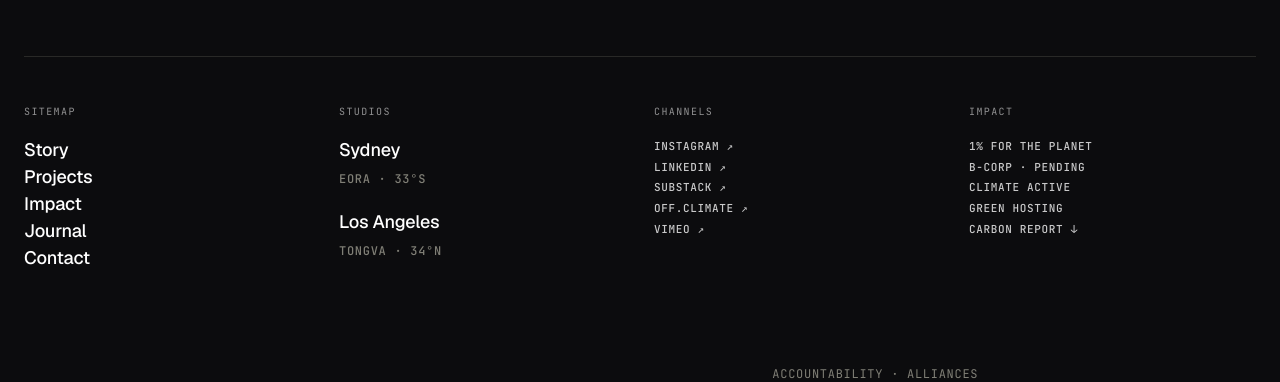
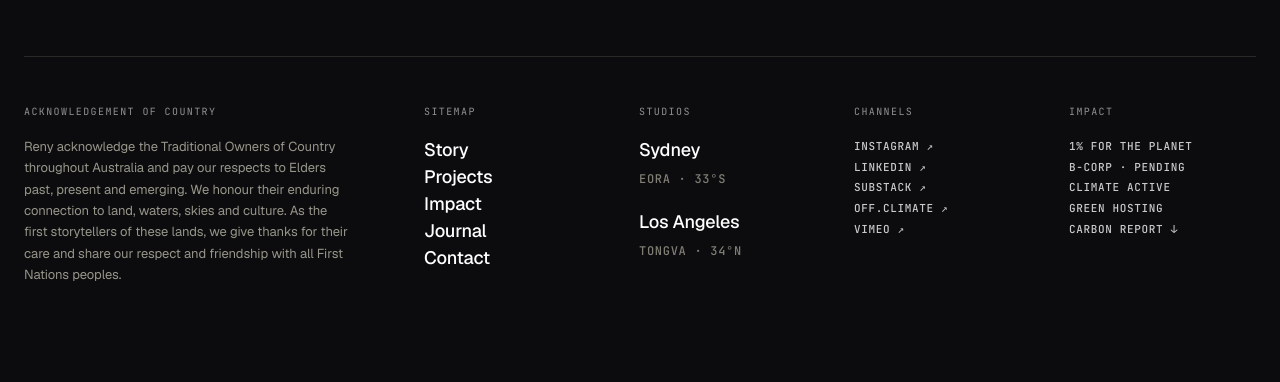
Before and after one commit to rennielab/rennie-lab, a Next.js app: page / in a window 1280 px wide. Shown: the part 6434-6816 px from the top of the page. Built offline with nearby package versions, Linux system fonts and the light colour scheme; no server answers.

Commit message:
Footer: Acknowledgement of Country on the left, menus pushed to the right
Co-Authored-By: Claude Opus 4.7 (1M context) <noreply@anthropic.com>

```diff
--- a/src/app/globals.css
+++ b/src/app/globals.css
@@ -747,11 +747,26 @@ footer.site-foot {
   flex-direction: column;
   gap: 18px;
 }
+.foot-ack-row {
+  display: grid;
+  grid-template-columns: minmax(260px, 1.1fr) 2.6fr;
+  gap: 64px;
+  padding: 56px 0;
+  align-items: start;
+}
+.foot-ack p {
+  font-family: var(--sans);
+  font-size: 13px;
+  line-height: 1.65;
+  letter-spacing: -0.005em;
+  color: rgba(244, 241, 222, 0.6);
+  margin: 0;
+  max-width: 38ch;
+}
 .foot-cols {
   display: grid;
   grid-template-columns: repeat(4, 1fr);
   gap: 32px;
-  padding: 56px 0;
 }
 .foot-col-title {
   font-family: var(--mono);
@@ -1386,6 +1401,7 @@ footer.site-foot {
 }
 @media (max-width: 900px) {
   .foot-grid { grid-template-columns: 1fr; gap: 48px; }
+  .foot-ack-row { grid-template-columns: 1fr; gap: 40px; }
   .foot-cols { grid-template-columns: 1fr 1fr; }
   .right-pill { display: none; }
   .left-menu { width: 220px; }
@@ -1410,7 +1426,8 @@ footer.site-foot {
   .left-menu { width: 260px; }
   .left-menu[data-open="false"] { width: 218px; }
   footer.site-foot { padding: 64px var(--gutter) 28px; }
-  .foot-cols { padding: 48px 0; gap: 28px; }
+  .foot-ack-row { padding: 48px 0; gap: 48px; }
+  .foot-cols { gap: 28px; }
   .svc-row-head { padding: 24px 0; }
   .svc-row-grid { margin-left: 188px; gap: 40px; }
   .stack-head { gap: 36px; }
--- a/src/components/chrome/SiteFooter.tsx
+++ b/src/components/chrome/SiteFooter.tsx
@@ -47,7 +47,19 @@ export function SiteFooter() {
         </div>
       </div>
 
-      <div className="foot-cols">
+      <div className="foot-ack-row">
+        <div className="foot-ack">
+          <div className="foot-col-title">Acknowledgement of Country</div>
+          <p>
+            Reny acknowledge the Traditional Owners of Country throughout
+            Australia and pay our respects to Elders past, present and
+            emerging. We honour their enduring connection to land, waters,
+            skies and culture. As the first storytellers of these lands, we
+            give thanks for their care and share our respect and friendship
+            with all First Nations peoples.
+          </p>
+        </div>
+        <div className="foot-cols">
         <div className="foot-col">
           <div className="foot-col-title">Sitemap</div>
           <ul>
@@ -105,6 +117,7 @@ export function SiteFooter() {
             <li>Carbon report ↓</li>
           </ul>
         </div>
+        </div>
       </div>
 
       <div
```
